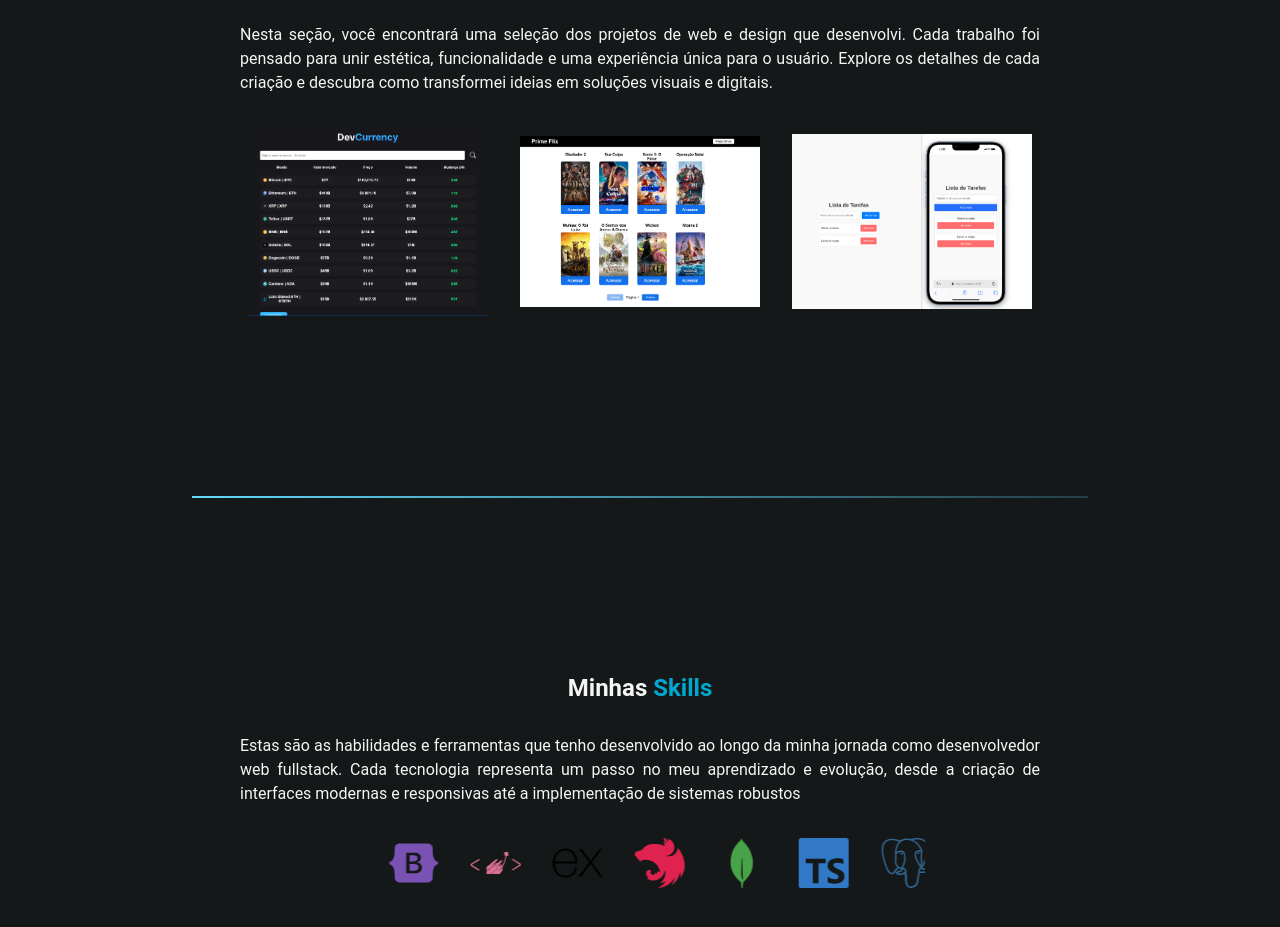
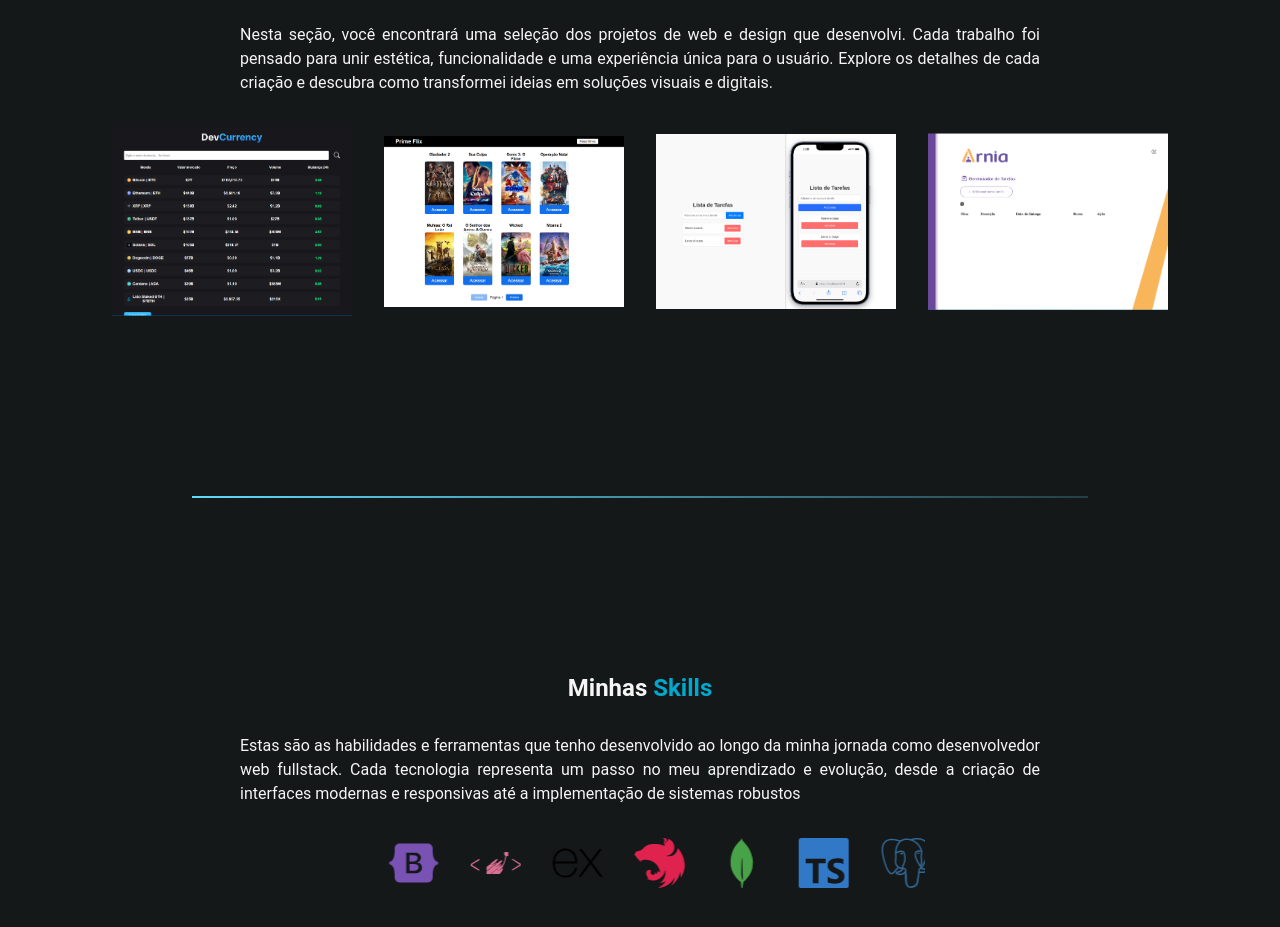
Before and after one commit to piciliano/portfolio, a React (Vite) app: page / in a window 1280 px wide. Shown: the part 1860-2787 px from the top of the page. Built offline with nearby package versions, Linux system fonts and the light colour scheme.

Commit message:
feat: new project added

```diff
--- a/src/components/myProjects/index.tsx
+++ b/src/components/myProjects/index.tsx
@@ -2,6 +2,7 @@
 import cripto from "../../assets/CriptMoeda.png";
 import prime from "../../assets/PrimeFlix.png";
 import simleToDoListImage from "../../assets/simple-todo-list.png";
+import arnia from "../../assets/arnia.png";
 
 const MyProjects: React.FC = () => {
   return (
@@ -46,6 +47,15 @@
               <S.Img src={simleToDoListImage} alt="toDoList" />
             </a>
           </S.ImgContent>
+          <S.ImgContent>
+            <a
+              href="https://github.com/piciliano/ProjetoArnia"
+              target="_blank"
+              rel="noopener noreferrer"
+            >
+              <S.Img src={arnia} alt="toDoList" />
+            </a>
+          </S.ImgContent>
         </S.ContainerProjects>
       </S.MyProjectContainer>
     </>
```
Also changed, not shown: src/assets/arnia.png (added).
